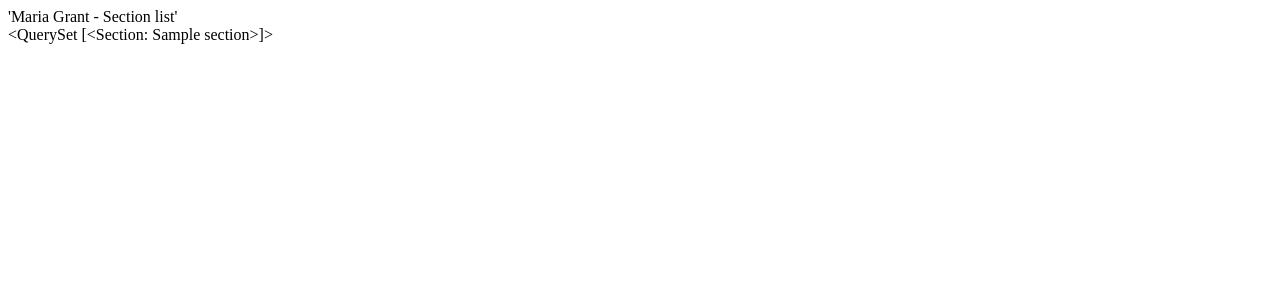
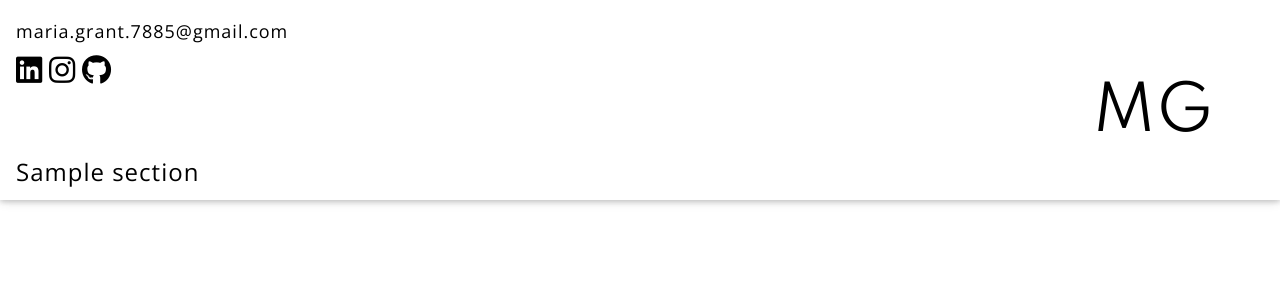
Before and after one commit to mariagrant785/my-first-blog, a Django app: template resume/templates/resume/section_list.html in a window 1280 px wide. Shown: the top 300 px of the page. Run offline with Django 3.2, Linux system fonts and the light colour scheme; the template is opened without the code that fills it: values that come from a table or form of the project are taken from there, others are empty; tables that the repository leaves empty hold one stand-in row (values such as "Sample post"); some libraries are stand-ins or nearby versions.

Commit message:
connected sections and projects; started working on html template, built hearder

```diff
--- a/blog/templates/blog/post_list.html
+++ b/blog/templates/blog/post_list.html
@@ -9,5 +9,7 @@
             <h2><a href="{% url 'post_detail' pk=post.pk %}">{{ post.title }}</a></h2>
             <p>{{ post.text|linebreaksbr }}</p>
         </div>
+
+
     {% endfor %}
 {% endblock %}
--- a/mysite/urls.py
+++ b/mysite/urls.py
@@ -19,5 +19,5 @@ from django.urls import path, include
 urlpatterns = [
     path('admin/', admin.site.urls),
     path('blog/', include('blog.urls')),
-    path('resume/', include('resume.urls'))
+    path('', include('resume.urls'))
 ]
--- /dev/null
+++ b/resume/static/css/resume.css
@@ -0,0 +1,9 @@
+#body {font-family: "Times New Roman", Georgia, Serif;}
+h1 {font-size: 60px;}
+h1 a, h2 a, h3 a, h4 a , h5 a, h6 a {
+  font-family: 'Open Sans', sans-serif;
+  text-decoration: none;
+  letter-spacing: 1px;}
+
+.contact_info {position: relative; top: 50;
+    font-family:  'Open Sans', sans-serif;}
--- a/resume/templates/resume/section_list.html
+++ b/resume/templates/resume/section_list.html
@@ -1,6 +1,40 @@
+{% load static %}
 <html>
-    <head>'Maria Grant - Section list'</head>
-        <div>{{ sections }}</div>
+<link rel="stylesheet" href="https://www.w3schools.com/w3css/4/w3.css">
+<link href="https://fonts.googleapis.com/css2?family=Open+Sans&display=swap" rel="stylesheet">
+<link href="https://fonts.googleapis.com/css2?family=Spartan&display=swap" rel="stylesheet">
+<link rel="stylesheet" href="{% static 'css/resume.css' %}">
+<script src="https://kit.fontawesome.com/8f40431965.js" crossorigin="anonymous"></script>
+<style>
+    .w3-bar w3-white w3-padding w3-card{background-color: blue;}
+</style>
 
 
+<!-- Navbar (sit on top) -->
+<div class="w3-top">
+  <div class="w3-bar w3-white w3-padding w3-card"
+       style="letter-spacing:1px;
+              height:200px;
+           ">
+   <div>
+
+    <!-- Right-sided navbar links. Hide them on small screens -->
+   <div class="contact_info">
+        <h1> <a href="#home" style="position: absolute; right: 50; font-family:'Spartan';">MG</a></h1></div>
+       <h5><a href="maria.grant.7885@gmail.com">maria.grant.7885@gmail.com</a></h5>
+       <a href="https://www.linkedin.com/in/maria-grant-4a0a22ab/"><i class="fab fa-linkedin fa-2x" ></i></a>
+       <a href="https://www.instagram.com/?hl=en"><i class="fab fa-instagram fa-2x"></i></a>
+       <a href="https://github.com/mariagrant785"><i class="fab fa-github fa-2x"></i></a>
+   </div>
+
+
+    <div class="w3-right w3-hide-small" style="position: absolute;
+              bottom: 0;">
+            <h3>{% for section in sections %}
+            <a href="{% url 'section' section_name=section.pk %}">{{ section.section_name}}&nbsp;&nbsp;</a>
+            {% endfor %}</h3>
+    </div>
+  </div>
+</div>z
+
 </html>
--- a/resume/urls.py
+++ b/resume/urls.py
@@ -2,4 +2,5 @@ from django.urls import path
 from . import views
 
 
-urlpatterns = [path('', views.section_list, name='section_list')]
+urlpatterns = [path('', views.section_list, name='section_list'),
+               path('sections/<str:section_name>/', views.project_list, name='section')]
```
Also changed, not shown: resume/templates/resume/section.html (added, +15 -0 lines), resume/views.py (+6 -1 lines), resume/templates/resume/base.html (added).
